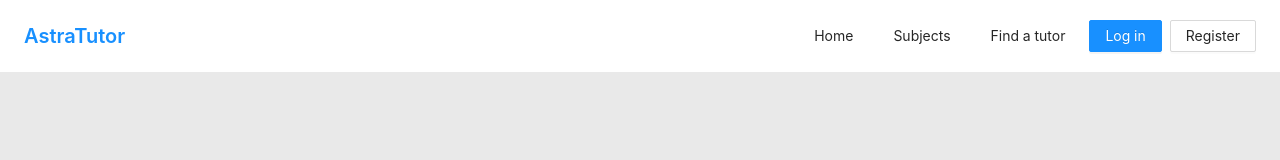
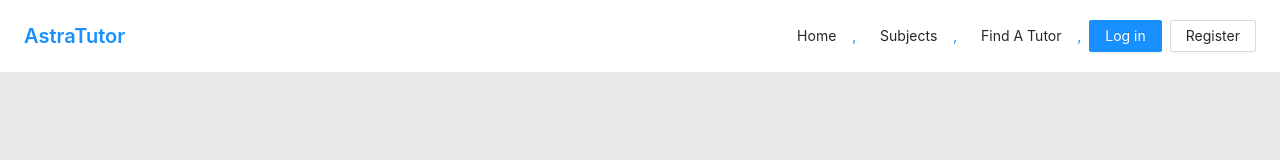
Before and after one commit to cs3305-team-4/astratutor, a React (Create React App) app in the folder ui/: page / in a window 1280 px wide. Shown: the top 160 px of the page. Built offline with nearby package versions, Linux system fonts and the light colour scheme.

Commit message:
fixed links

```diff
--- a/ui/src/App.tsx
+++ b/ui/src/App.tsx
@@ -15,7 +15,8 @@ import {
   BrowserRouter as Router,
   Switch,
   Route,
-  Link
+  Link,
+  useHistory
 } from "react-router-dom";
 
 import Landing from "./views/Landing";
@@ -57,23 +58,41 @@ function App() {
     })
   }, [])
 
+  let history = useHistory()
+
+
+
+
   return (
     <AuthContext.Provider value={auth}>
+      <Router>
         <Layout style={{ minHeight: '100vh' }}>
           <PageHeader
             ghost={false}
-          //onBack={() => window.history.back()}
-          title={<a href="/">AstraTutor</a>}
+            title={
+              <Link to="/" key="logo-home">
+                <a>AstraTutor</a>
+              </Link>
+            }
             extra={[
-            <Button href="/" key="5" type="text">Home</Button>,
-            <Button href="/subjects" key="4" type="text">Subjects</Button>,
-            <Button href="/subjects/tutors" key="3" type="text">Find a tutor</Button>,
-            <Button href="/login" key="2" type="primary">Log in</Button>,
-            <Button href="/register" key="1"> Register</Button>
+              <Link to="/" key="home">
+                <Button type="text">Home</Button>,
+              </Link>,
+              <Link to="/subjects" key="subjects">
+                <Button type="text">Subjects</Button>,
+              </Link>,
+              <Link to="/subjects/tutors" key="tutors">
+                <Button type="text">Find A Tutor</Button>,
+              </Link>,
+              <Link to="/login" key="login">
+                <Button type="primary">Log in</Button>
+              </Link>,
+              <Link to="/register" key="register">
+                <Button>Register</Button>
+              </Link>,
             ]}
           />
           <Content>
-          <Router>
             <Switch>
               <Route path="/" exact={true}>
                 <Landing />
@@ -97,14 +116,9 @@ function App() {
               <Route path="/lessons/:lid/classroom">
               </Route>
 
-              <Route path="/login">
-                <Login />
-              </Route>
-              <Route path="/register">
-                <Register />
-              </Route>
+              <Route path="/login" component={Login}/>
+              <Route path="/register" component={Register}/>
             </Switch>
-          </Router>
           </Content>
           <Footer>
             <Divider orientation="left">AstraTutor</Divider>
@@ -121,6 +135,7 @@ function App() {
             </Row>
           </Footer>
         </Layout>
+      </Router>
     </AuthContext.Provider>
   )
 }
```
Lines whose indentation alone changed are shown as unchanged.
